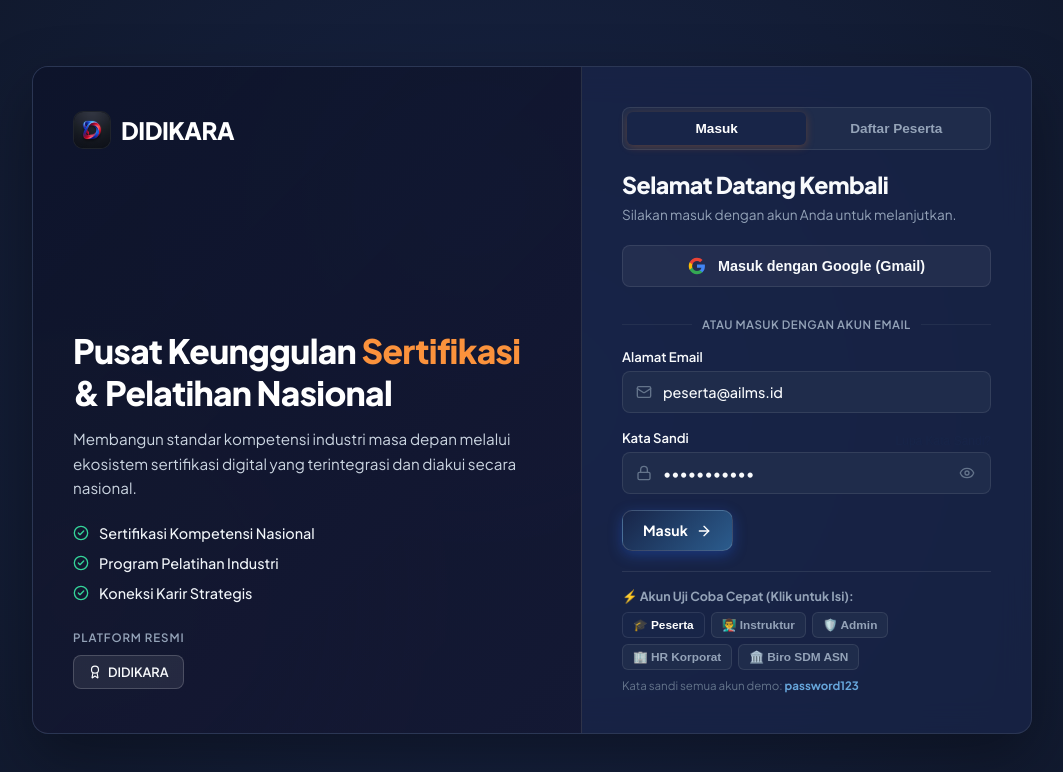
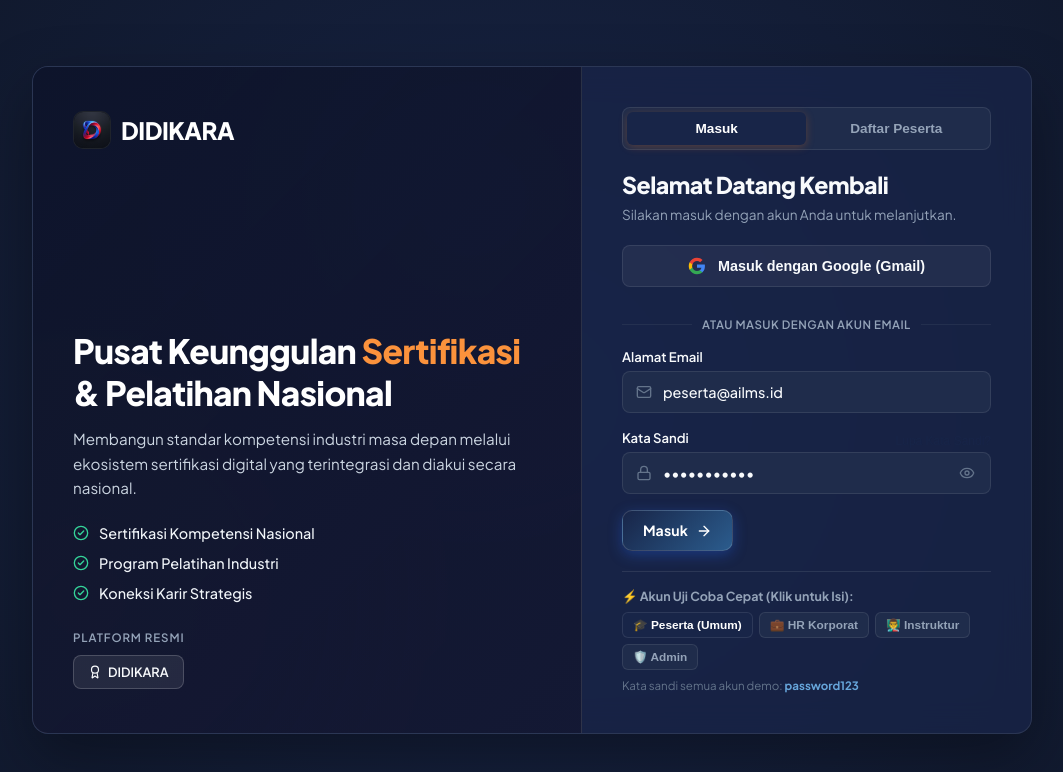
Before and after one commit to taufik2008/didikara, a Next.js app: page /dashboard in a window 1280 px wide. Shown: the top 772 px of the page, without its empty margins (108-1171 px from the left). Built offline with nearby package versions, Linux system fonts and the light colour scheme; no server answers; the database is empty.

Commit message:
refactor: align login demo roles to focus on general learners and corporate employees

```diff
--- a/src/components/Login/LoginPage.js
+++ b/src/components/Login/LoginPage.js
@@ -653,11 +653,10 @@ export default function LoginPage() {
                 </div>
                 <div style={{ display: "flex", gap: 6, flexWrap: "wrap" }}>
                   {[
-                    { label: "🎓 Peserta", email: "peserta@ailms.id" },
+                    { label: "🎓 Peserta (Umum)", email: "peserta@ailms.id" },
+                    { label: "💼 HR Korporat", email: "hr@company.com" },
                     { label: "👨‍🏫 Instruktur", email: "budi.santoso@didikara.id" },
                     { label: "🛡️ Admin", email: "admin@digidaya.tech" },
-                    { label: "🏢 HR Korporat", email: "hr@company.com" },
-                    { label: "🏛️ Biro SDM ASN", email: "gov@kemenkeu.go.id" },
                   ].map(item => (
                     <button
                       key={item.email}
```
